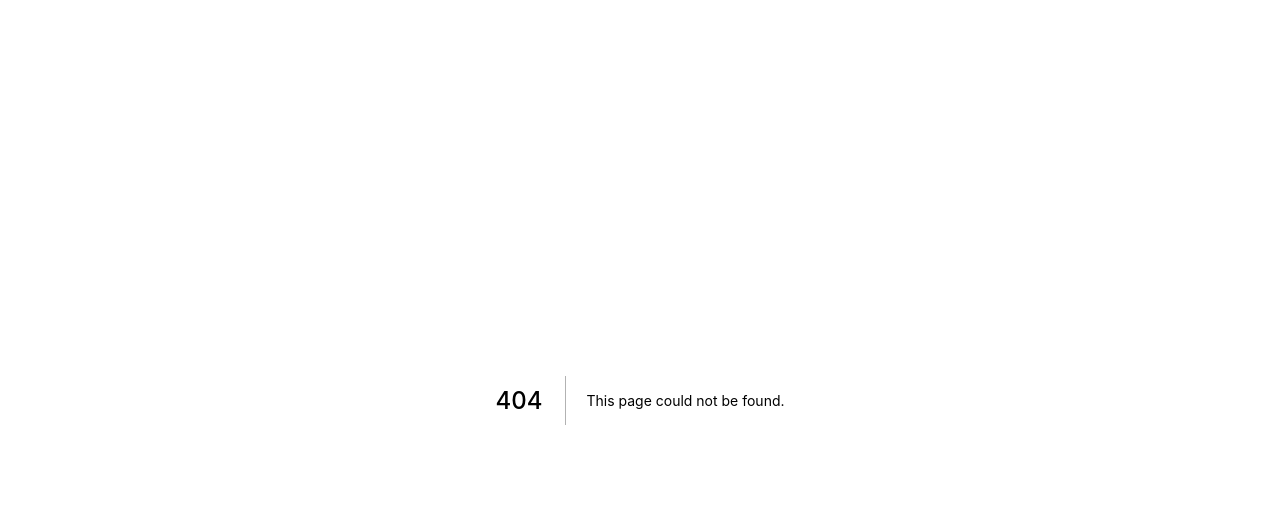
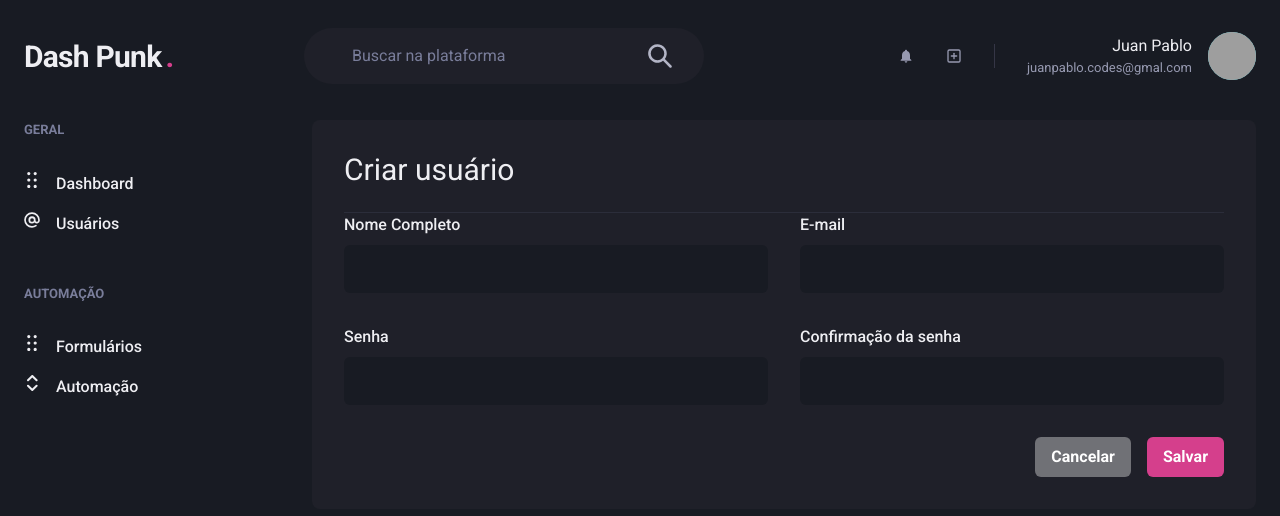
Before and after one commit to JuanPabllo/dash-cyberpunk, a Next.js app: page /users/create in a window 1280 px wide. Before the commit this address had no page. Shown: the top 516 px of the page. Built offline with nearby package versions, Linux system fonts and the light colour scheme; grey boxes are pictures that could not be loaded.

Commit message:
create component for create user

```diff
--- /dev/null
+++ b/src/pages/users/create.tsx
@@ -0,0 +1,55 @@
+import {
+  Box,
+  Flex,
+  Heading,
+  Divider,
+  Button,
+  VStack,
+  SimpleGrid,
+  HStack,
+} from '@chakra-ui/react';
+
+import { Header } from '../../components/Header';
+import { SideBar } from '../../components/SideBar';
+import { Input } from '../../components/Form/Input';
+
+export default function CreateUser() {
+  return (
+    <Box>
+      <Header />
+      <Flex w="100%" my="6" maxW={1480} mx="auto" px="6">
+        <SideBar />
+
+        <Box flex="1" borderRadius={8} bg="gray.800" p="8">
+          <Heading size="lg" fontWeight="normal">
+            Criar usuário
+          </Heading>
+          <Divider mt="6" borderColor="gray.700" />
+
+          <VStack spacing="8">
+            <SimpleGrid minChildWidth="240px" spacing="8" w="100%">
+              <Input name="name" label="Nome Completo" />
+              <Input name="email" type="email" label="E-mail" />
+            </SimpleGrid>
+
+            <SimpleGrid minChildWidth="240px" spacing="8" w="100%">
+              <Input name="password" type="password" label="Senha" />
+              <Input
+                name="password_confirmation"
+                type="password"
+                label="Confirmação da senha"
+              />
+            </SimpleGrid>
+          </VStack>
+
+          <Flex mt="8" justify="flex-end">
+            <HStack spacing="4">
+              <Button colorScheme="whiteAlpha">Cancelar</Button>
+              <Button colorScheme="pink">Salvar</Button>
+            </HStack>
+          </Flex>
+        </Box>
+      </Flex>
+    </Box>
+  );
+}
```
